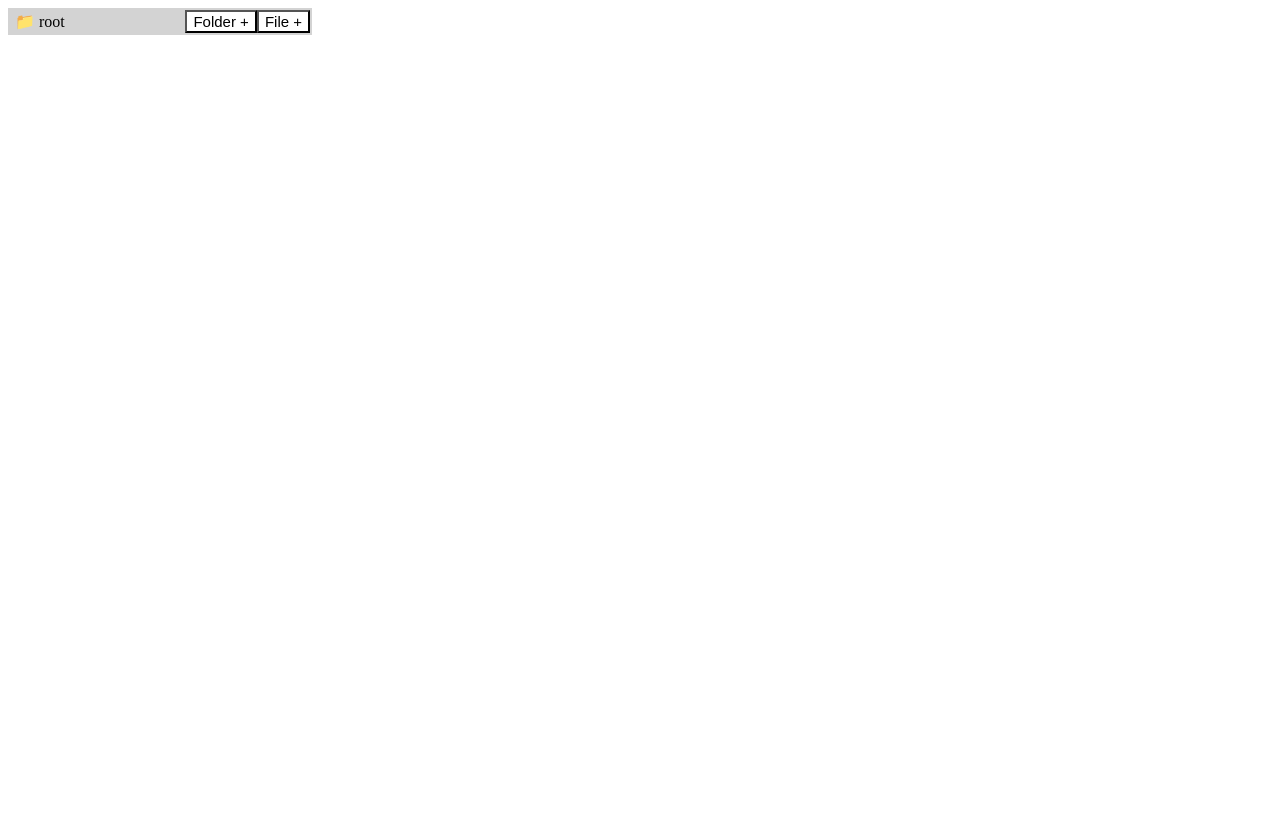
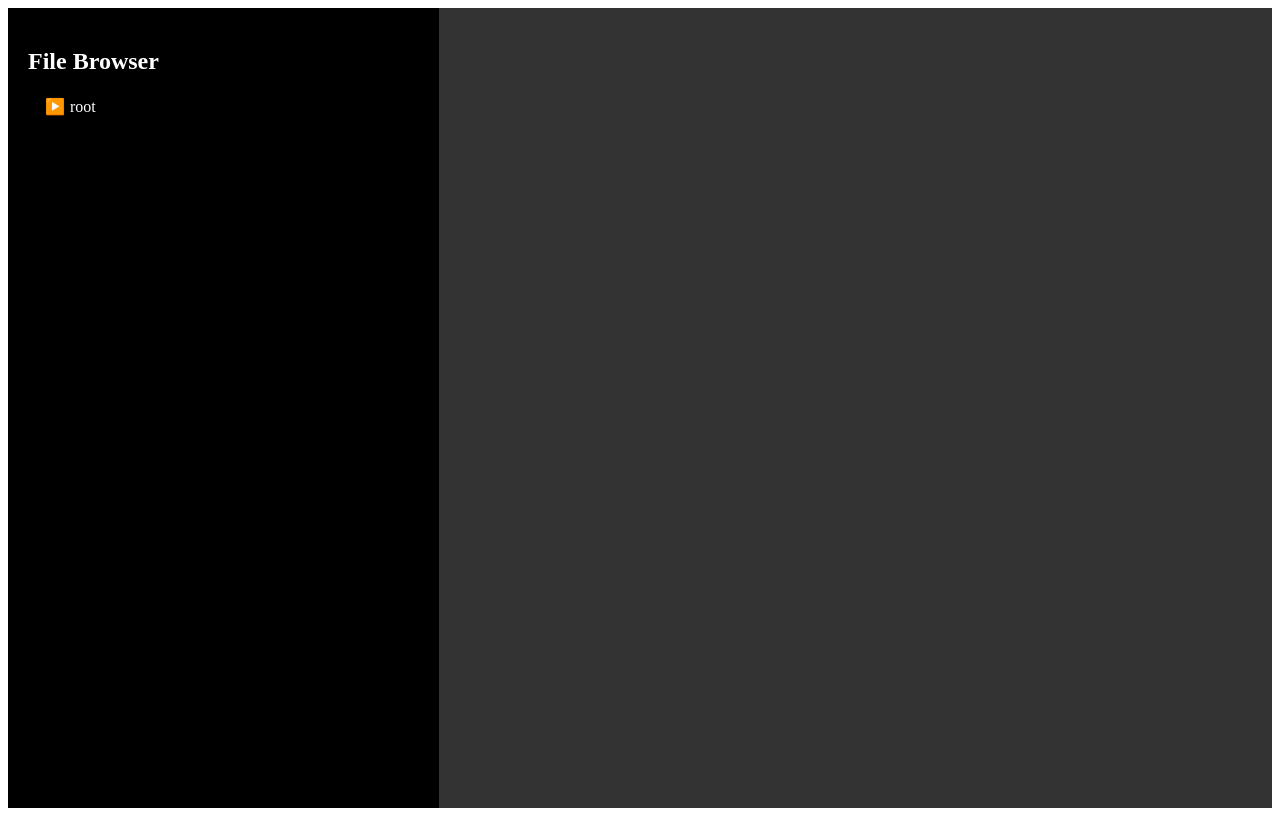
Before and after one commit to Hitarth-Kothari/react-file-browser, a React (Create React App) app: page / in a window 1280 px wide. Built offline with nearby package versions, Linux system fonts and the light colour scheme.

Commit message:
first steps

```diff
--- a/src/App.js
+++ b/src/App.js
@@ -1,22 +1,45 @@
 import { useState } from "react";
-import Folder from "./components/folder";
+import FileBrowser from "./components/fileBrowser";
 import useTraverseTree from "./hooks/use-traverse-tree";
-import "./styles.css";
-import explorer from "./data/folderData"
+import "./styles.css"; // Assuming this is your main stylesheet
+import explorer from "./data/folderData";
 
 export default function App() {
   const [explorerData, setExplorerData] = useState(explorer);
 
-  const { insertNode } = useTraverseTree();
+  const { insertNode, deleteNode, renameNode } = useTraverseTree();
 
   const handleInsertNode = (folderId, item, isFolder) => {
     const finalTree = insertNode(explorerData, folderId, item, isFolder);
     setExplorerData(finalTree);
   };
 
+  const handleDeleteNode = (nodeId) => {
+    const finalTree = deleteNode(explorerData, nodeId);
+    setExplorerData(finalTree);
+  };
+
+  const handleRenameNode = (nodeId, newName) => {
+    const finalTree = renameNode(explorerData, nodeId, newName);
+    setExplorerData(finalTree);
+  };
+
   return (
-    <div className="App">
-      <Folder handleInsertNode={handleInsertNode} explorer={explorerData} />
+    <div className="App" style={{ display: "flex", height: "100vh"}}>
+      {/* Sidebar for File Browser */}
+      <div style={{ width: "33%", padding: "20px", overflow: "auto", backgroundColor: "black", color: "white" }}>
+        <h2>File Browser</h2>
+        <FileBrowser
+          handleInsertNode={handleInsertNode}
+          handleDeleteNode={handleDeleteNode}
+          handleRenameNode={handleRenameNode}
+          explorer={explorerData}
+        />
+      </div>
+
+      {/* Main Content Area */}
+      <div style={{ width: "67%", padding: "20px", overflow: "auto" , backgroundColor: "#333333", color: "white" }}>
+      </div>
     </div>
   );
 }
--- /dev/null
+++ b/src/components/fileBrowser.js
@@ -0,0 +1,143 @@
+import React, { useState, useEffect } from "react";
+
+const FileBrowser = ({ handleInsertNode = () => {}, handleDeleteNode = () => {}, handleRenameNode = () => {}, explorer }) => {
+  const [expand, setExpand] = useState(false);
+  const [showInput, setShowInput] = useState({
+    visible: false,
+    isFolder: false,
+  });
+  const [contextMenu, setContextMenu] = useState(null);
+
+  const handleNewFolder = (isFolder) => {
+    setExpand(true);
+    setShowInput({
+      visible: true,
+      isFolder,
+    });
+    setContextMenu(null); // Close context menu
+  };
+
+  const onAddFolder = (value) => {
+    handleInsertNode(explorer.id, value, showInput.isFolder);
+    setShowInput({ ...showInput, visible: false });
+  };
+
+  const onDeleteNode = () => {
+    // Check if the node being deleted is the root
+    if (explorer.id === "1") {
+      alert("Cannot delete the root folder.");
+      return;
+    }
+
+    // Proceed with deletion for non-root nodes
+    handleDeleteNode(explorer.id);
+    setContextMenu(null); // Close context menu after deleting
+  };
+
+  const onRenameNode = () => {
+    const newName = prompt("Enter a new name:", explorer.name);
+    if (newName !== null) {
+      handleRenameNode(explorer.id, newName);
+    }
+    setContextMenu(null); // Close context menu after renaming
+  };
+
+  const handleContextMenu = (e) => {
+    e.preventDefault();
+
+    if (explorer.isFolder) {
+      // Show all options for folders
+      setContextMenu({ x: e.clientX, y: e.clientY });
+    } else {
+      // Show only delete and rename options for files
+      setContextMenu({ x: e.clientX, y: e.clientY, fileContextMenu: true });
+    }
+  };
+
+  const closeContextMenu = () => {
+    setContextMenu(null);
+  };
+
+  useEffect(() => {
+    const handleClickOutside = (e) => {
+      // Close context menu if clicked outside
+      if (contextMenu && !e.target.closest(".context-menu")) {
+        closeContextMenu();
+      }
+    };
+
+    document.addEventListener("click", handleClickOutside);
+
+    return () => {
+      // Cleanup the event listener on component unmount
+      document.removeEventListener("click", handleClickOutside);
+    };
+  }, [contextMenu]);
+
+  return (
+    <div style={{ marginTop: 5, paddingLeft: 10 }}>
+      <div
+        onClick={() => setExpand(!expand)}
+        onContextMenu={handleContextMenu}
+        className={explorer.isFolder ? "folder" : "file"} // Dynamically assign class
+      >
+        <span>
+          {explorer.isFolder && (
+            <span role="img" aria-label="folder" style={{ marginRight: 5 }}>
+              {expand ? "🔽" : "▶️"}
+            </span>
+          )}
+          {explorer.isFolder ? "" : "📄"}
+          {explorer && explorer.name}
+        </span>
+      </div>
+
+      {contextMenu && (
+        <div
+          className="context-menu"  // Apply the context-menu class
+          style={{ top: contextMenu.y, left: contextMenu.x }}
+        >
+          {explorer.isFolder && (
+            <div onClick={() => handleNewFolder(true)}>Add Folder</div>
+          )}
+          {explorer.isFolder && (
+            <div onClick={() => handleNewFolder(false)}>Add File</div>
+          )}
+          {explorer.id != "1" && (
+            <div onClick={onDeleteNode}>Delete</div>
+          )}
+          <div onClick={onRenameNode}>Rename</div>
+        </div>
+      )}
+
+      <div style={{ display: expand ? "block" : "none", paddingLeft: 2 }}>
+        {showInput.visible && (
+          <div className="inputContainer" style={{ marginLeft: 20 }}>
+            <input
+              type="text"
+              className="inputContainer__input"
+              autoFocus
+              onKeyDown={(e) => e.keyCode === 13 && onAddFolder(e.target.value)}
+              onBlur={() => setShowInput({ ...showInput, visible: false })}
+              style={{ backgroundColor: "#ccc" }}
+            />
+          </div>
+        )}
+
+        {explorer &&
+          explorer.items &&
+          explorer.items.map((exp) => (
+            <FileBrowser
+              handleInsertNode={handleInsertNode}
+              handleDeleteNode={handleDeleteNode}
+              handleRenameNode={handleRenameNode}
+              key={exp.id}
+              explorer={exp}
+            />
+          ))}
+      </div>
+    </div>
+  );
+};
+
+export default FileBrowser;
--- a/src/components/folder.js
+++ /dev/null
@@ -1,70 +0,0 @@
-import { useState } from "react";
-
-function Folder({ handleInsertNode = () => {}, explorer }) {
-  const [expand, setExpand] = useState(false);
-  const [showInput, setShowInput] = useState({
-    visible: false,
-    isFolder: false
-  });
-
-  const handleNewFolder = (e, isFolder) => {
-    e.stopPropagation();
-    setExpand(true);
-    setShowInput({
-      visible: true,
-      isFolder
-    });
-  };
-
-  const onAddFolder = (e) => {
-    if (e.keyCode === 13 && e.target.value) {
-      handleInsertNode(explorer.id, e.target.value, showInput.isFolder);
-
-      setShowInput({ ...showInput, visible: false });
-    }
-  };
-
-  if (explorer.isFolder) {
-    return (
-      <div style={{ marginTop: 5 }}>
-        <div onClick={() => setExpand(!expand)} className="folder">
-          <span>📁 {explorer.name}</span>
-
-          <div>
-            <button onClick={(e) => handleNewFolder(e, true)}>Folder +</button>
-            <button onClick={(e) => handleNewFolder(e, false)}>File +</button>
-          </div>
-        </div>
-
-        <div style={{ display: expand ? "block" : "none", paddingLeft: 25 }}>
-          {showInput.visible && (
-            <div className="inputContainer">
-           <span>{showInput.isFolder? "📁" : "📄"}</span>
-           <input
-              type="text"
-              className="inputContainer__input"
-              autoFocus
-              onKeyDown={onAddFolder}
-              onBlur={() => setShowInput({ ...showInput, visible: false })}
-              />
-              </div>
-          )}
-
-          {explorer.items.map((exp) => {
-            return (
-              <Folder
-                handleInsertNode={handleInsertNode}
-                key={exp.id}
-                explorer={exp}
-              />
-            );
-          })}
-        </div>
-      </div>
-    );
-  } else {
-    return <span className="file">📄 {explorer.name}</span>;
-  }
-}
-
-export default Folder;
--- a/src/hooks/use-traverse-tree.js
+++ b/src/hooks/use-traverse-tree.js
@@ -1,29 +1,56 @@
 const useTraverseTree = () => {
-    // Add a file or folder in tree
-    // Can be optimised using Dynamic Programming
+  // Add a file or folder in the tree
+  // Can be optimized using Dynamic Programming
   const insertNode = function (tree, folderId, item, isFolder) {
     if (tree.id === folderId && tree.isFolder) {
       tree.items.unshift({
-          id:new Date().getTime(),
+        id: new Date().getTime(),
         name: item,
         isFolder: isFolder,
-          items: []
+        items: [],
       });
 
       return tree;
     }
 
-      let latestNode = [];
-      latestNode = tree.items.map((ob) => {
+    let updatedItems = tree.items.map((ob) => {
       return insertNode(ob, folderId, item, isFolder);
     });
 
-      return { ...tree, items: latestNode };
+    return { ...tree, items: updatedItems };
   };
 
-    const deleteNode = () => {}; // Do it Yourself
+  // Delete a file or folder from the tree
+  const deleteNode = function (tree, nodeId) {
+    let updatedItems = tree.items.map((item) => {
+      if (item.id === nodeId) {
+        // Skip the item to delete
+        return null;
+      } else if (item.isFolder) {
+        // Recursively delete from subfolders
+        return { ...item, items: deleteNode(item, nodeId).items };
+      }
+      return item;
+    }).filter(Boolean); // Remove null items
 
-    const renameNode = () => {}; // Do it Yourself
+    return { ...tree, items: updatedItems };
+  };
+
+  // Rename a file or folder in the tree
+  const renameNode = function (tree, nodeId, newName) {
+    let updatedItems = tree.items.map((item) => {
+      if (item.id === nodeId) {
+        // Update the name of the item to rename
+        return { ...item, name: newName };
+      } else if (item.isFolder) {
+        // Recursively rename in subfolders
+        item.items = renameNode(item, nodeId, newName).items;
+      }
+      return item;
+    });
+
+    return { ...tree, items: updatedItems };
+  };
 
   return { insertNode, deleteNode, renameNode };
 };
--- a/src/styles.css
+++ b/src/styles.css
@@ -1,6 +1,6 @@
 .folder {
   margin-top: 6px;
-    background-color: lightgray;
+  background-color: black;
   display: flex;
   align-items: center;
   justify-content: space-between;
@@ -9,13 +9,24 @@
   cursor: pointer;
 }
 
-  .inputContainer{
+.file {
+  margin-top: 6px;
+  background-color: black;
+  display: flex;
+  align-items: center;
+  justify-content: space-between;
+  padding: 2px;
+  width: fit-content;
+  cursor: pointer;
+}
+
+.inputContainer {
   display: flex;
   align-items: center;
   gap: 5px;
 }
 
-  .inputContainer>span{
+.inputContainer > span {
   margin-top: 5px;
 }
 
@@ -29,18 +40,33 @@
   cursor: pointer;
 }
 
-  .folder > span {
+.folder > span,
+.file > span {
   margin: 0 5px;
 }
 
-  .folder > div > button {
+.folder > div > button,
+.file > div > button {
   font-size: 15px;
   background-color: white;
 }
 
-  .file {
-    margin-top: 5px;
-    padding-left: 5px;
-    display: flex;
-    flex-direction: column;
+
+.context-menu {
+  position: absolute;
+  background-color: gray;
+  color: white;
+  padding: 5px;
+  border-radius: 5px;
+  box-shadow: 0 0 10px rgba(0, 0, 0, 0.5);
+  z-index: 1000;
 }
+
+.context-menu div {
+  cursor: pointer;
+  padding: 8px;
+}
+
+.context-menu div:hover {
+  background-color: #333;
+}
```
Lines whose indentation alone changed are shown as unchanged.
